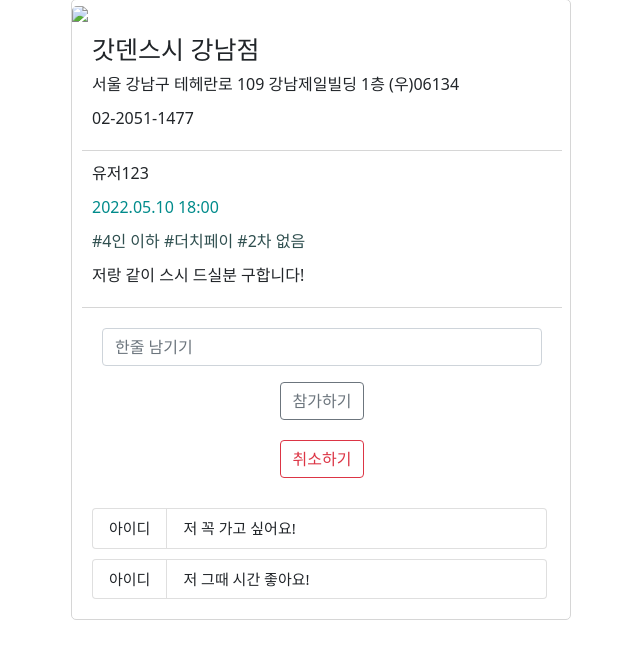
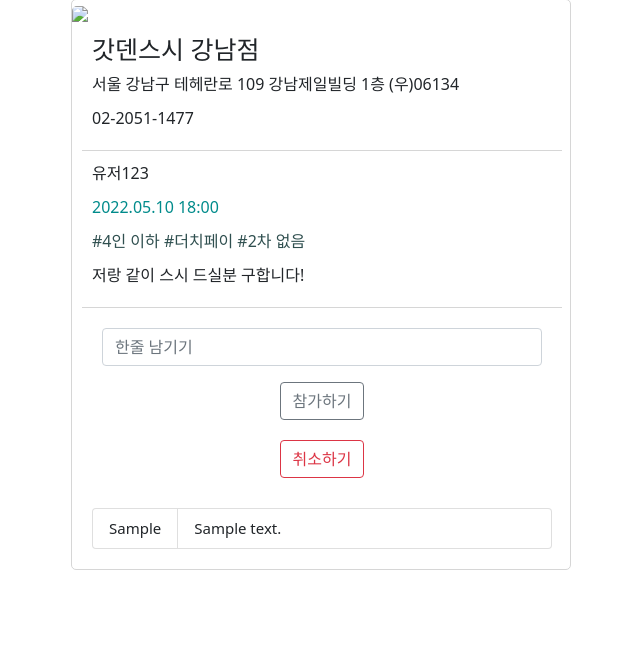
Before and after one commit to Luwin-Seo/No-Honbop, a Flask app: template templates/detail.html in a window 1280 px wide. Shown: the part 21-680 px from the top of the page, without its empty margins (319-959 px from the left). Run offline with Flask 2, Linux system fonts and the light colour scheme; the template is opened without the code that fills it: most values are stand-ins (such as "Sample title", 1, 10 or a date in 2020); some libraries are stand-ins or nearby versions.

Commit message:
상세페이지 백엔드 코드 추가
GET - detail
POST - detail/write, detail/delete

```diff
--- a/app.py
+++ b/app.py
@@ -49,6 +49,18 @@ def user(username):
     except (jwt.ExpiredSignatureError, jwt.exceptions.DecodeError):
         return redirect(url_for("home"))
 
+@app.route('/detail')
+def detail():
+    # 각 사용자의 프로필과 글을 모아볼 수 있는 공간
+    # token_receive = request.cookies.get('mytoken')
+    try:
+        # payload = jwt.decode(token_receive, SECRET_KEY, algorithms=['HS256'])
+        # status = (username == payload["id"])  # 내 프로필이면 True, 다른 사람 프로필 페이지면 False
+
+        comments = list(db.comments.find({}))
+        return render_template('detail.html', comments = comments)
+    except (jwt.ExpiredSignatureError, jwt.exceptions.DecodeError):
+        return render_template('detail.html')
 
 @app.route('/sign_in', methods=['POST'])
 def sign_in():
@@ -127,23 +139,30 @@ def participate():
 
 @app.route('/detail/write', methods=['POST'])
 def comment():
-    token_receive = request.cookies.get('mytoken')
+    # token_receive = request.cookies.get('mytoken')
     try:
-        payload = jwt.decode(token_receive, SECRET_KEY, algorithms=['HS256'])
-        # 포스팅하기
-        return jsonify({"result": "success", 'msg': '댓글 성공'})
+        # payload = jwt.decode(token_receive, SECRET_KEY, algorithms=['HS256'])
+        # user_info = db.users.find_one({"username": payload["id"]})
+        comment = request.form['comment']
+        db.comments.insert_one({
+          'user_info': '아이디',
+          'comment': comment
+        })
+        return redirect(url_for("detail"))
     except (jwt.ExpiredSignatureError, jwt.exceptions.DecodeError):
-        return redirect(url_for("home"))
+        return redirect(url_for("detail"))
 
 @app.route('/detail/delete', methods=['POST'])
 def delete_comment():
-    token_receive = request.cookies.get('mytoken')
+    # token_receive = request.cookies.get('mytoken')
     try:
-        payload = jwt.decode(token_receive, SECRET_KEY, algorithms=['HS256'])
-        # 포스팅하기
-        return jsonify({"result": "success", 'msg': '삭제 성공'})
+        # payload = jwt.decode(token_receive, SECRET_KEY, algorithms=['HS256'])
+        db.comments.delete_many({
+          'user_info': 'abc'
+        })
+        return redirect(url_for("detail"))
     except (jwt.ExpiredSignatureError, jwt.exceptions.DecodeError):
-        return redirect(url_for("home"))
+        return redirect(url_for("detail"))
 
 
 if __name__ == '__main__':
--- a/templates/detail.html
+++ b/templates/detail.html
@@ -5,7 +5,7 @@
         <title>혼밥</title>
         <link href="https://cdn.jsdelivr.net/npm/bootstrap@5.1.3/dist/css/bootstrap.min.css" rel="stylesheet" integrity="sha384-1BmE4kWBq78iYhFldvKuhfTAU6auU8tT94WrHftjDbrCEXSU1oBoqyl2QvZ6jIW3" crossorigin="anonymous">
 
-        <link rel="stylesheet" href="detail.css" type="text/css">
+        <link rel="stylesheet" href="../static/detail.css" type="text/css">
     </head>
     <body>
       <div id="item_info">
@@ -25,20 +25,18 @@
           <div class="input-group mb-3">
             <input type="text" class="form-control" placeholder="한줄 남기기" name="comment">
           </div>
-          <button type="button" class="btn btn-outline-secondary">참가하기</button>
+          <button type="submit" class="btn btn-outline-secondary">참가하기</button>
         </form>
         <form id='delete' action='/detail/delete' method='post'>
-          <button type="button" class="btn btn-outline-danger">취소하기</button>
+          <button type="submit" class="btn btn-outline-danger">취소하기</button>
         </form>
         <div id="comment">
-          <ul class="list-group list-group-horizontal-sm">
-            <li class="list-group-item">아이디</li>
-            <li class="list-group-item">저 꼭 가고 싶어요!</li>
-          </ul>
-          <ul class="list-group list-group-horizontal-sm">
-            <li class="list-group-item">아이디</li>
-            <li class="list-group-item">저 그때 시간 좋아요!</li>
-          </ul>
+          {% for comment in comments %}
+            <ul class="list-group list-group-horizontal-sm">
+              <li class="list-group-item">{{comment.user_info}}</li>
+              <li class="list-group-item">{{comment.comment}}</li>
+            </ul>
+          {% endfor %}
         </div>
       </div>
       <script></script>
```
Also changed, not shown: static/detail.css (renamed from templates/detail.css), 1 other file.
